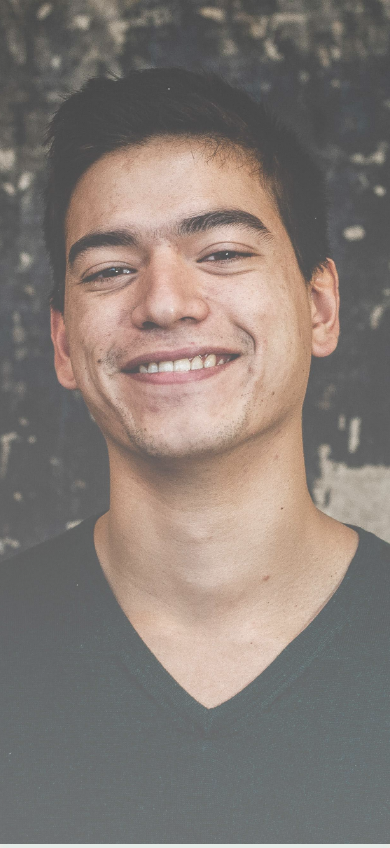
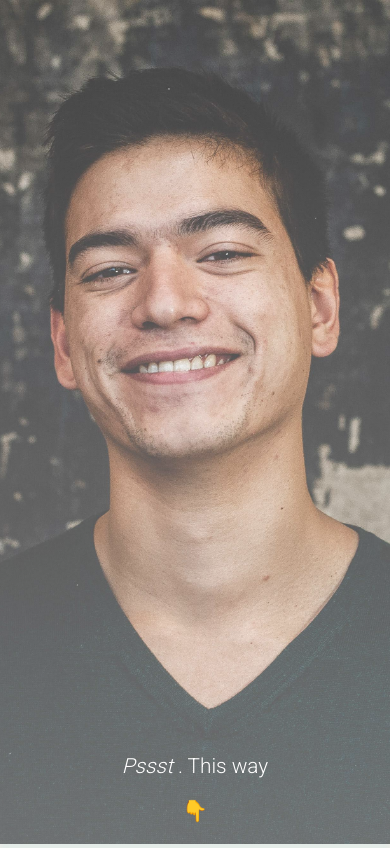
Before and after one commit to jonathansanturbano/portfolio, a plain HTML site: page index.html in a window 390 px wide. Shown: the top 848 px of the page. Drawn offline with nearby package versions, Linux system fonts and the light colour scheme.

Commit message:
box-shadow good

```diff
--- a/index.html
+++ b/index.html
@@ -4,7 +4,6 @@
   <meta charset="UTF-8">
   <meta name="viewport" content="width=device-width, initial-scale=1">
   <title>Jonathan Santurbano</title>
-  <link rel="stylesheet" href="https://stackpath.bootstrapcdn.com/bootstrap/4.4.1/css/bootstrap.min.css">
   <link rel="stylesheet" href="https://use.fontawesome.com/releases/v5.11.2/css/all.css" integrity="sha384-KA6wR/X5RY4zFAHpv/CnoG2UW1uogYfdnP67Uv7eULvTveboZJg0qUpmJZb5VqzN" crossorigin="anonymous">
   <link rel="preconnect" href="https://fonts.gstatic.com">
   <link href="https://fonts.googleapis.com/css2?family=Roboto:wght@100;300&display=swap" rel="stylesheet">
@@ -64,9 +63,8 @@
     </div>
 
   </div>
-
-  <script src="https://stackpath.bootstrapcdn.com/bootstrap/4.4.1/js/bootstrap.bundle.min.js"></script>
-  <script src="https://cdn.jsdelivr.net/npm/typed.js@2.0.11"></script>
+<!--   <script src="https://cdn.jsdelivr.net/npm/typed.js@2.0.11"></script> -->
+<!--   <script src="https://stackpath.bootstrapcdn.com/bootstrap/4.4.1/js/bootstrap.bundle.min.js"></script> -->
   <script src="script.js"></script>
 
 </body>
--- a/script.js
+++ b/script.js
@@ -32,3 +32,21 @@ if (navbar) {
     }
   });
 }
+
+if(window.innerWidth < 541) {
+
+  const arrow = `
+                 <div class="mobile-indicator">
+                  <p style="margin-bottom: 0;">
+                    <span style="font-style: italic;">Pssst</span>
+                    . This way
+                  </p>
+                  <p>👇</p>
+                 </div>
+                 `;
+  const banner = document.querySelector('.banner');
+  banner.insertAdjacentHTML('beforeend', arrow);
+  window.addEventListener('scroll', () => {
+    banner.lastElementChild.style.opacity = ((window.innerHeight - window.scrollY * 1.5) / window.innerHeight);
+  });
+}
--- a/style.css
+++ b/style.css
@@ -8,6 +8,7 @@ body{
   font-family: 'Roboto', sans-serif;
   height: fit-content;
   background: linear-gradient(-216deg, #F0EEE8 51%, #F7CAC9 85%);
+  margin: 0;
 }
 
 h1{
@@ -29,6 +30,11 @@ h1{
   transition: 0.5s background-color ease;
   transition: 0.8s height ease;
   width: 100vw;
+}
+
+.mobile-indicator {
+  font-size: 1.3rem;
+  color: white;
 }
 
 .navigation-links {
@@ -62,15 +68,18 @@ h1{
   font-variant: petite-caps;
   font-size: 1.2rem;
   transition: all 0.5s;
+  transition: box-shadow 1.2s;
 }
 
 .navigation-items:hover {
   color: black;
   background-color: #F8E462;
+  box-shadow: 1px 2px 15px #F8E462;
 }
 
 a {
   color: white;
+  text-decoration: none;
 }
 
 a:hover {
```
